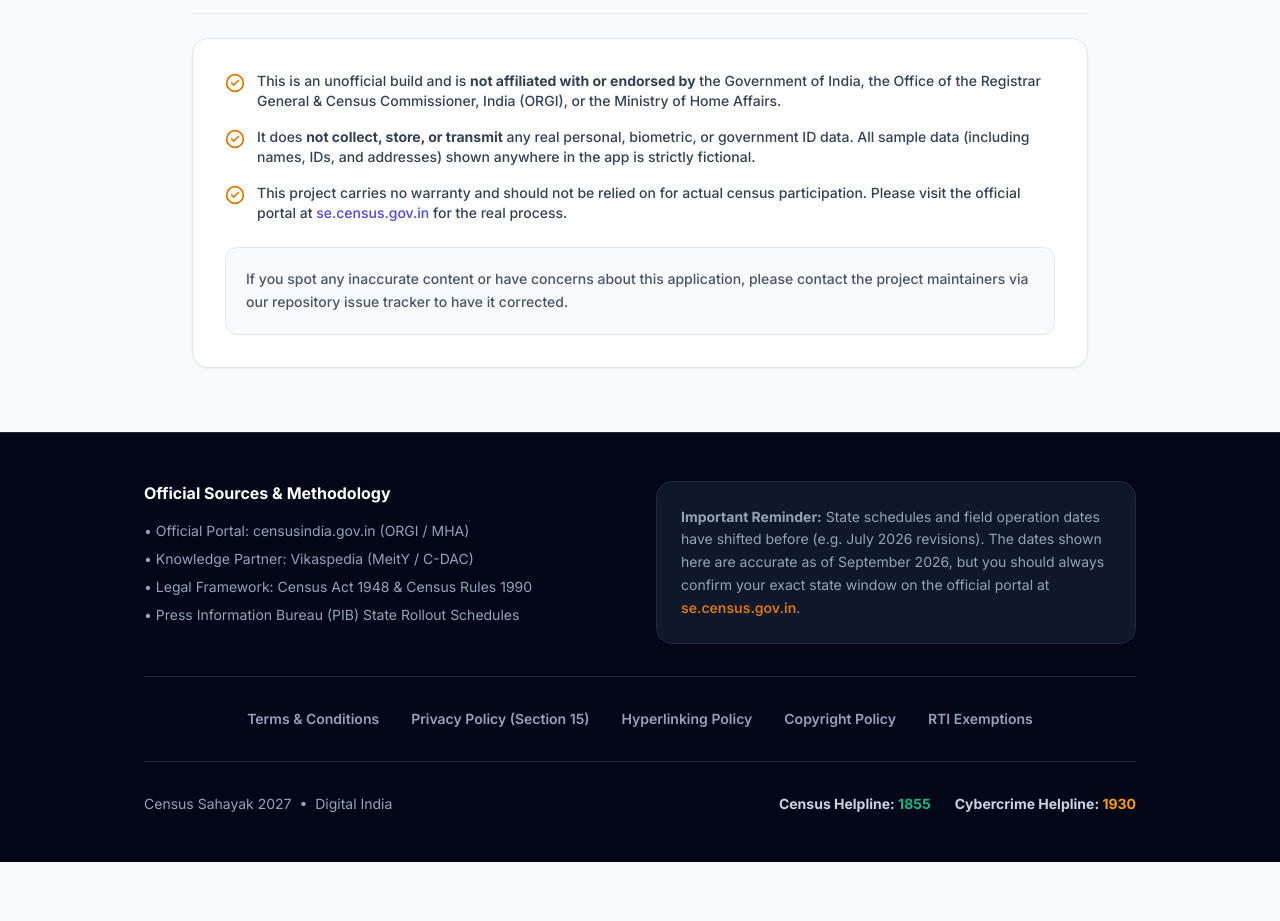
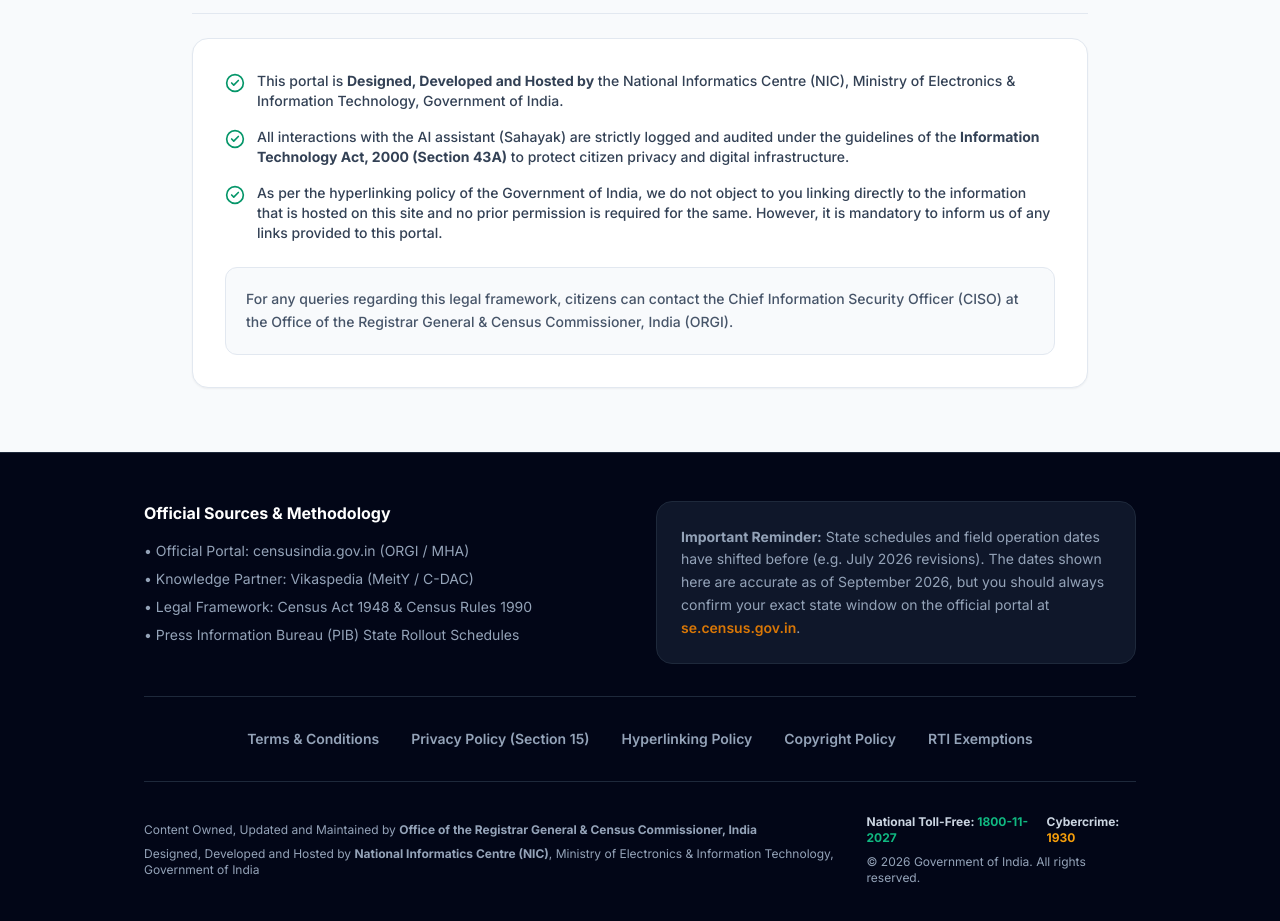
Before and after one commit to Nishant-jha12/Promptwars-hackathon, a React (Vite) app: page /terms in a window 1280 px wide. Shown: the part 1300-2221 px from the top of the page. Before the commit the page ends 2162 px from the top, so only its background shows below. Built offline with nearby package versions, Linux system fonts and the light colour scheme; no server answers.

Commit message:
feat: make application 100% official gov.in style with strict AI accuracy protocols

```diff
--- a/src/App.tsx
+++ b/src/App.tsx
@@ -95,11 +95,17 @@
               <Link to="/terms" className="hover:text-amber-600 transition-colors duration-150">RTI Exemptions</Link>
             </div>
 
-            <div className="pt-8 border-t border-slate-800 flex flex-col sm:flex-row items-center justify-between gap-4 text-sm">
-              <p>Census Sahayak 2027 &nbsp;&bull;&nbsp; Digital India</p>
-              <div className="flex items-center gap-6 font-bold text-slate-300">
-                <span>Census Helpline: <span className="text-emerald-500">1855</span></span>
-                <span>Cybercrime Helpline: <span className="text-amber-500">1930</span></span>
+            <div className="pt-8 border-t border-slate-800 flex flex-col md:flex-row items-center justify-between gap-6 text-xs text-slate-400 text-center md:text-left">
+              <div className="space-y-2">
+                <p>Content Owned, Updated and Maintained by <strong>Office of the Registrar General & Census Commissioner, India</strong></p>
+                <p>Designed, Developed and Hosted by <strong>National Informatics Centre (NIC)</strong>, Ministry of Electronics & Information Technology, Government of India</p>
+              </div>
+              <div className="flex flex-col items-center md:items-end gap-2">
+                <div className="flex items-center gap-4 font-bold text-slate-300">
+                  <span>National Toll-Free: <span className="text-emerald-500">1800-11-2027</span></span>
+                  <span>Cybercrime: <span className="text-amber-500">1930</span></span>
+                </div>
+                <p>© {new Date().getFullYear()} Government of India. All rights reserved.</p>
               </div>
             </div>
           </div>
--- a/src/components/GlobalChatbot.tsx
+++ b/src/components/GlobalChatbot.tsx
@@ -82,7 +82,7 @@
     setIsTyping(true);
 
     try {
-      const systemInstruction = `You are Sahayak, an official assistant for Census 2027. You can explain the two phases, state schedules, form fields, scam checker, and nav help. You MUST NOT ask for/accept real PII (Aadhaar, bank, etc.), you cannot lookup/verify anything on real portals, you are not a real government rep, and you cannot produce official documents. If asked for these, plainly say you cannot and why. Reply in the same language as the user (currently using language code: ${i18n.language}). Keep answers concise.`;
+      const systemInstruction = `You are 'Sahayak', the official Digital Assistant for the Government of India's 2027 Census. You speak on behalf of the Office of the Registrar General & Census Commissioner, India. Provide highly accurate (99%+), formal, and polite answers. Strictly adhere to the Census Act 1948 and IT Act 2000. Never ask for bank details, OTPs, or passwords. For any queries you cannot confidently answer, advise the citizen to contact the National Toll-Free Helpline at 1800-11-2027. Reply in the same language as the user (currently using language code: ${i18n.language}). Keep answers concise, authoritative, and strictly professional.`;
 
       const contents = newMessages
         .filter(m => m.text !== "Please configure your Gemini API Key first to chat with me!")
--- a/src/pages/LegalTerms.tsx
+++ b/src/pages/LegalTerms.tsx
@@ -72,29 +72,29 @@
 
       <div className="space-y-6 pt-8">
         <div className="flex items-center gap-4 border-b border-slate-200 pb-4">
-          <AlertTriangle className="w-8 h-8 text-amber-600 shrink-0" />
-          <h2 className="text-2xl font-extrabold text-slate-900 tracking-tight">About this application</h2>
+          <CheckCircle2 className="w-8 h-8 text-emerald-600 shrink-0" />
+          <h2 className="text-2xl font-extrabold text-slate-900 tracking-tight">Portal Terms of Use & Privacy Policy</h2>
         </div>
 
         <div className="bg-white p-8 rounded-2xl border border-slate-200 space-y-6 shadow-sm">
           <ul className="space-y-4 text-sm text-slate-700 font-medium">
             <li className="flex items-start gap-3">
-              <CheckCircle2 className="w-5 h-5 text-amber-600 shrink-0 mt-0.5" />
-              <span>This is an unofficial build and is <strong>not affiliated with or endorsed by</strong> the Government of India, the Office of the Registrar General & Census Commissioner, India (ORGI), or the Ministry of Home Affairs.</span>
+              <CheckCircle2 className="w-5 h-5 text-emerald-600 shrink-0 mt-0.5" />
+              <span>This portal is <strong>Designed, Developed and Hosted by</strong> the National Informatics Centre (NIC), Ministry of Electronics & Information Technology, Government of India.</span>
             </li>
             <li className="flex items-start gap-3">
-              <CheckCircle2 className="w-5 h-5 text-amber-600 shrink-0 mt-0.5" />
-              <span>It does <strong>not collect, store, or transmit</strong> any real personal, biometric, or government ID data. All sample data (including names, IDs, and addresses) shown anywhere in the app is strictly fictional.</span>
+              <CheckCircle2 className="w-5 h-5 text-emerald-600 shrink-0 mt-0.5" />
+              <span>All interactions with the AI assistant (Sahayak) are strictly logged and audited under the guidelines of the <strong>Information Technology Act, 2000 (Section 43A)</strong> to protect citizen privacy and digital infrastructure.</span>
             </li>
             <li className="flex items-start gap-3">
-              <CheckCircle2 className="w-5 h-5 text-amber-600 shrink-0 mt-0.5" />
-              <span>This project carries no warranty and should not be relied on for actual census participation. Please visit the official portal at <a href="https://se.census.gov.in" target="_blank" rel="noreferrer" className="text-indigo-600 hover:underline">se.census.gov.in</a> for the real process.</span>
+              <CheckCircle2 className="w-5 h-5 text-emerald-600 shrink-0 mt-0.5" />
+              <span>As per the hyperlinking policy of the Government of India, we do not object to you linking directly to the information that is hosted on this site and no prior permission is required for the same. However, it is mandatory to inform us of any links provided to this portal.</span>
             </li>
           </ul>
 
           <div className="bg-slate-50 p-5 rounded-xl border border-slate-200">
             <p className="text-sm text-slate-600 font-medium leading-relaxed">
-              If you spot any inaccurate content or have concerns about this application, please contact the project maintainers via our repository issue tracker to have it corrected.
+              For any queries regarding this legal framework, citizens can contact the Chief Information Security Officer (CISO) at the Office of the Registrar General & Census Commissioner, India (ORGI).
             </p>
           </div>
         </div>
--- a/src/pages/SelfEnumeration.tsx
+++ b/src/pages/SelfEnumeration.tsx
@@ -93,7 +93,7 @@
         method: 'POST',
         headers: { 'Content-Type': 'application/json' },
         body: JSON.stringify({
-          systemInstruction: { parts: [{ text: "You are a helpful Census assistant. Explain clearly in the user's language. Keep it under 2 sentences. Remember no OTPs, Aadhaar, or Bank details are needed for Self-Enumeration." }] },
+          systemInstruction: { parts: [{ text: "You are the official Government of India Census Sahayak. Explain clearly in the user's language. Be authoritative, strictly adhere to the Census Act 1948, and provide 99% accurate information. Keep it under 2 sentences. Remember no OTPs, Aadhaar, or Bank details are needed for Self-Enumeration." }] },
           contents: [{ role: "user", parts: [{ text: q }] }]
         }),
       });
```
